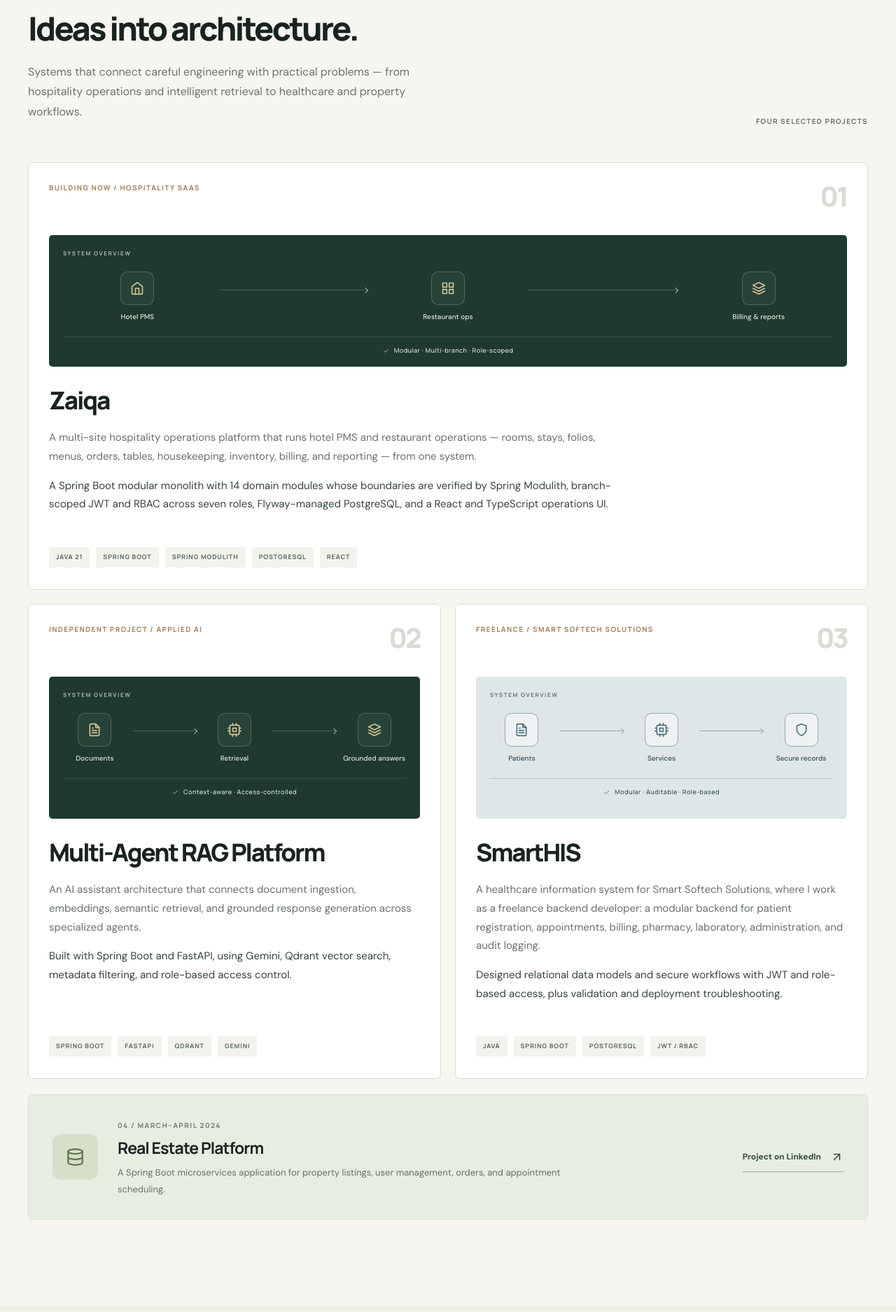
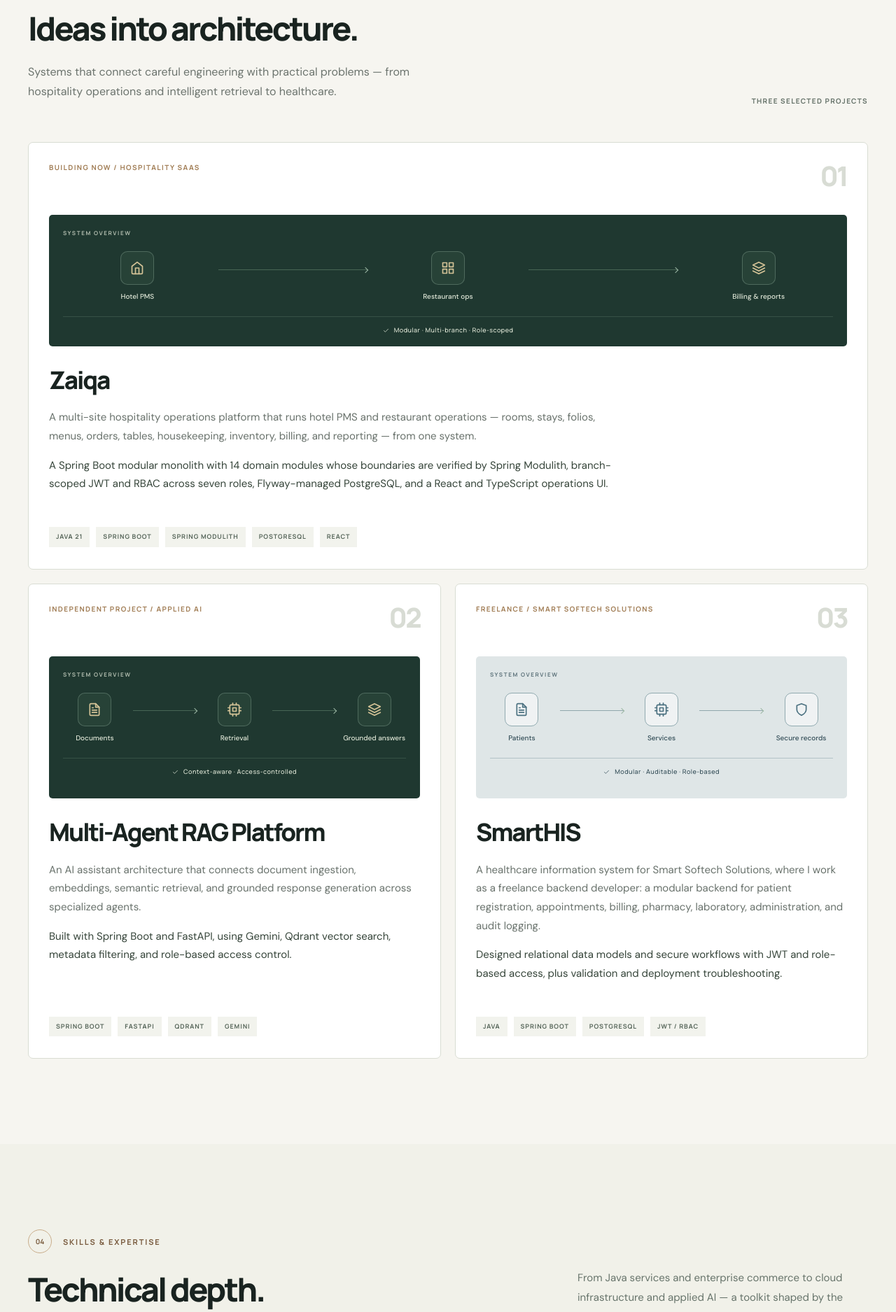
Before and after one commit to sohailahmedmohammad01/Portfolio, a React (Vite) app: page / in a window 1280 px wide. Shown: the part 3700-5575 px from the top of the page at 70% size. Built offline with nearby package versions, Linux system fonts and the light colour scheme.

Commit message:
updated changes

```diff
--- a/src/App.tsx
+++ b/src/App.tsx
@@ -1,5 +1,5 @@
 import { Fragment, useEffect, useState } from "react";
-import { FiArrowDown, FiArrowRight, FiArrowUpRight, FiAward, FiCheck, FiCpu, FiDatabase, FiDownload, FiExternalLink, FiFileText, FiGrid, FiHome, FiLayers, FiMenu, FiShield, FiX } from "react-icons/fi";
+import { FiArrowDown, FiArrowRight, FiArrowUpRight, FiAward, FiCheck, FiCpu, FiDownload, FiExternalLink, FiFileText, FiGrid, FiHome, FiLayers, FiMenu, FiShield, FiX } from "react-icons/fi";
 import portrait from "./images/sohail-professional-portrait.png";
 import awardMoment from "./images/cjss-award-moment.jpg";
 import phoenixAward from "./images/cjss-phoenix-award.jpg";
@@ -217,7 +217,7 @@ const work = [
 function Work() {
   return <section className="work-section section-pad" id="work">
     <div className="shell">
-      <div className="work-top"><SectionHeading number="03" eyebrow="SELECTED WORK" title="Ideas into architecture." copy="Systems that connect careful engineering with practical problems — from hospitality operations and intelligent retrieval to healthcare and property workflows." /><span className="work-count">FOUR SELECTED PROJECTS</span></div>
+      <div className="work-top"><SectionHeading number="03" eyebrow="SELECTED WORK" title="Ideas into architecture." copy="Systems that connect careful engineering with practical problems — from hospitality operations and intelligent retrieval to healthcare." /><span className="work-count">THREE SELECTED PROJECTS</span></div>
       <div className="work-grid">{work.map((project) => <article className={"work-card" + (project.featured ? " work-card-featured" : "")} key={project.number}>
         <div className="work-card-top"><span>{project.label}</span><span className="work-card-number">{project.number}</span></div>
         <div className={"project-system " + project.system} aria-label={project.ariaLabel}>
@@ -228,7 +228,6 @@ function Work() {
         <div className="work-card-body"><h3>{project.title}</h3><p>{project.description}</p><p className="work-detail">{project.detail}</p></div>
         <div className="work-card-bottom">{project.tools.map((tool) => <span key={tool}>{tool}</span>)}</div>
       </article>)}</div>
-      <article className="project-supporting"><span className="project-supporting-icon"><FiDatabase aria-hidden="true" /></span><div><span className="mini-label">04 / MARCH–APRIL 2024</span><h3>Real Estate Platform</h3><p>A Spring Boot microservices application for property listings, user management, orders, and appointment scheduling.</p></div><a className="text-link" href="https://www.linkedin.com/in/mohammad-sohail-ahmed/" target="_blank" rel="noreferrer">Project on LinkedIn <FiArrowUpRight aria-hidden="true" /></a></article>
     </div>
   </section>;
 }
```
Also changed, not shown: src/premium.css (+1 -1 lines), 2 other files (tests, documents, lock files or other folders).
